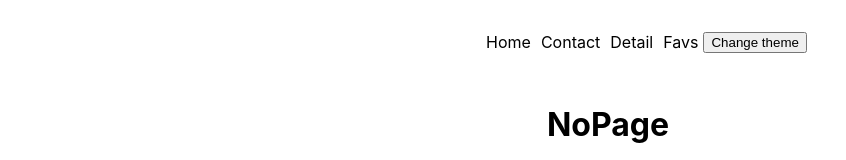
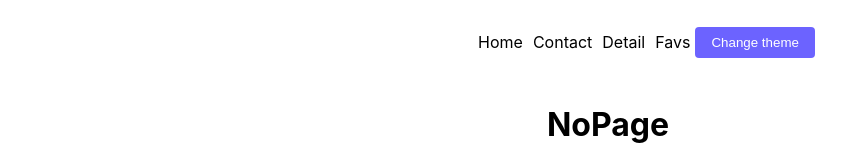
Before and after one commit to PatricioCabrera/front3-final, a React (Create React App) app: page / in a window 1280 px wide. Shown: the top 160 px of the page, without its empty margins (32-878 px from the left). Built offline with nearby package versions, Linux system fonts and the light colour scheme; no server answers.

Commit message:
cambioBotonDeTema

```diff
--- a/src/Components/Navbar.jsx
+++ b/src/Components/Navbar.jsx
@@ -39,7 +39,7 @@ const Navbar = () => {
         </li>
       </ul>}
       {/* Deberan implementar ademas la logica para cambiar de Theme con el button */}
-      <button onClick={handleThemeChange}>Change theme</button>
+      <button className= "themeButton" onClick={handleThemeChange}>Change theme</button>
     </nav>
   )
 }
--- a/src/index.css
+++ b/src/index.css
@@ -106,6 +106,12 @@ form {
   margin: 0 auto;
 }
 
+.cards {
+  display: grid;
+  grid-template-columns: repeat(auto-fill, minmax(300px, 1fr));
+  grid-gap: 20px;
+}
+
 table {
   border-collapse: collapse;
   border-spacing: 0;
@@ -149,6 +155,21 @@ tr:nth-child(even) {
   flex-direction: column;
 }
 
+.themeButton {
+  background-color: #6c63ff;
+  color: #fff;
+  border: none;
+  padding: 8px 16px;
+  border-radius: 4px;
+  cursor: pointer;
+  transition: background-color 0.3s ease;
+
+}
+
+.themeButton:hover {
+  background-color: #844dff;
+}
+
 /* Easter Egg */
 body::after {
   content: "No deberías estar aquí";
```
